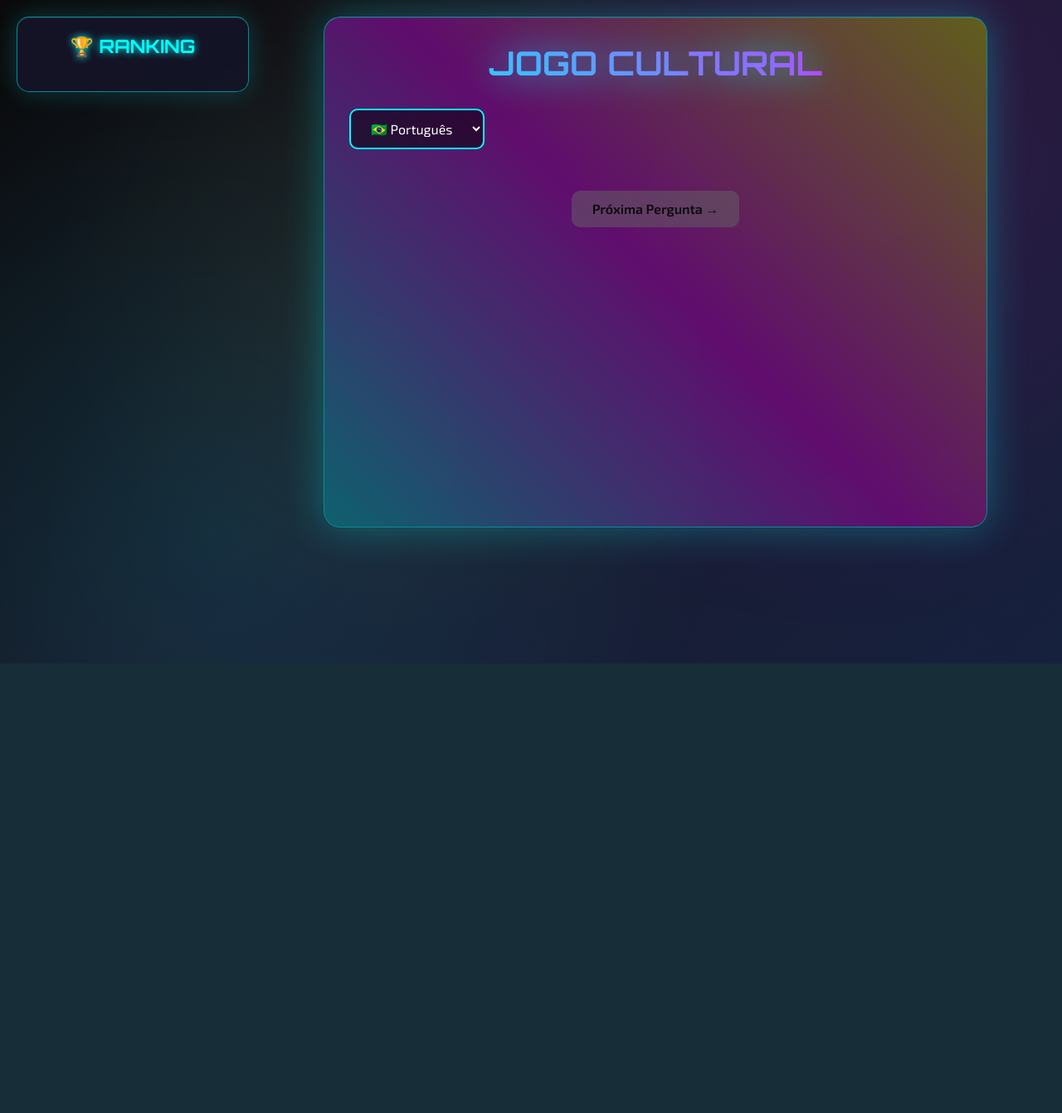
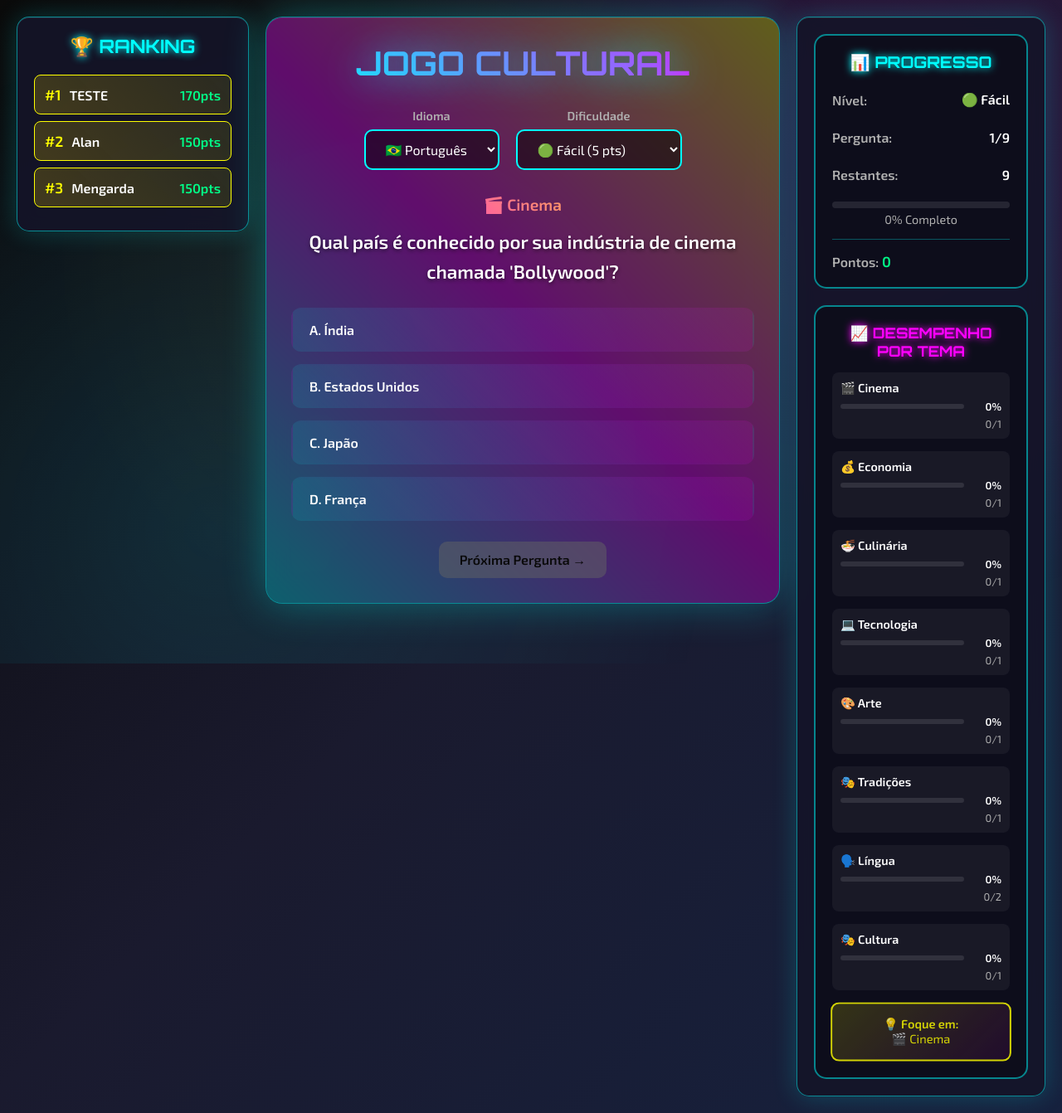
Before and after one commit to Alanmengarda/JogoCultural, a Flask app: page / in a window 1280 px wide. Shown: the whole page at 83% size. Before the commit the page ends 800 px from the top, so only its background shows below. Run offline with Flask 3, Linux system fonts and the light colour scheme.

Commit message:
Updated index.html

```diff
--- a/templates/index.html
+++ b/templates/index.html
@@ -23,11 +23,23 @@
       <div class="container">
         <h1>JOGO CULTURAL</h1>
 
-        <div class="language-selector">
-          <select id="idioma" onchange="carregarPerguntas()">
-            <option value="pt">🇧🇷 Português</option>
-            <option value="en">🇺🇸 English</option>
-          </select>
+        <div class="game-controls">
+          <div class="control-group">
+            <label for="idioma">Idioma</label>
+            <select id="idioma" onchange="carregarPerguntas()">
+              <option value="pt">🇧🇷 Português</option>
+              <option value="en">🇺🇸 English</option>
+            </select>
+          </div>
+
+          <div class="control-group">
+            <label for="dificuldade">Dificuldade</label>
+            <select id="dificuldade" onchange="carregarPerguntas()">
+              <option value="facil">🟢 Fácil (5 pts)</option>
+              <option value="normal">🟡 Normal (10 pts)</option>
+              <option value="dificil">🔴 Difícil (20 pts)</option>
+            </select>
+          </div>
         </div>
 
         <div class="quiz-container">
@@ -49,15 +61,29 @@
             <p><span id="pontuacao-final"></span></p>
             <div>
               <input type="text" id="nome-jogador" placeholder="Digite seu nome">
-              <button onclick="enviarPontuacao()">💾 Salvar Pontuação</button>
+              <button id="botao-salvar" onclick="enviarPontuacao()">💾 Salvar Pontuação</button>
             </div>
             <a href="/minijogo" id="link-bonus" class="hidden">
               🎮 Jogar Mini-game Bônus 🇧🇷
             </a>
+            <div class="control-buttons">
+              <button onclick="reiniciarJogo()">🔄 Jogar Novamente</button>
+            </div>
           </div>
         </div>
       </div>
     </main>
+
+    <!-- Sidebar de Estatísticas -->
+    <aside class="stats-sidebar">
+      <div id="painel-progresso">
+        <!-- Progresso será carregado dinamicamente -->
+      </div>
+
+      <div id="grafico-temas">
+        <!-- Gráfico de temas será carregado dinamicamente -->
+      </div>
+    </aside>
   </div>
 
   <script src="{{ url_for('static', filename='js/script.js') }}"></script>
```
